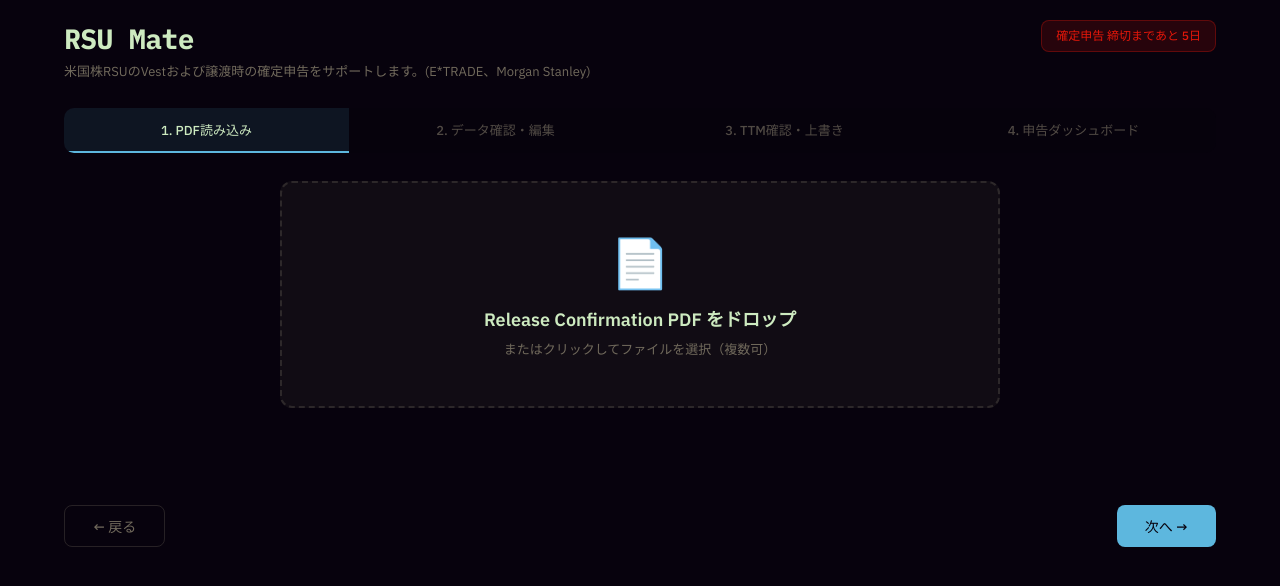
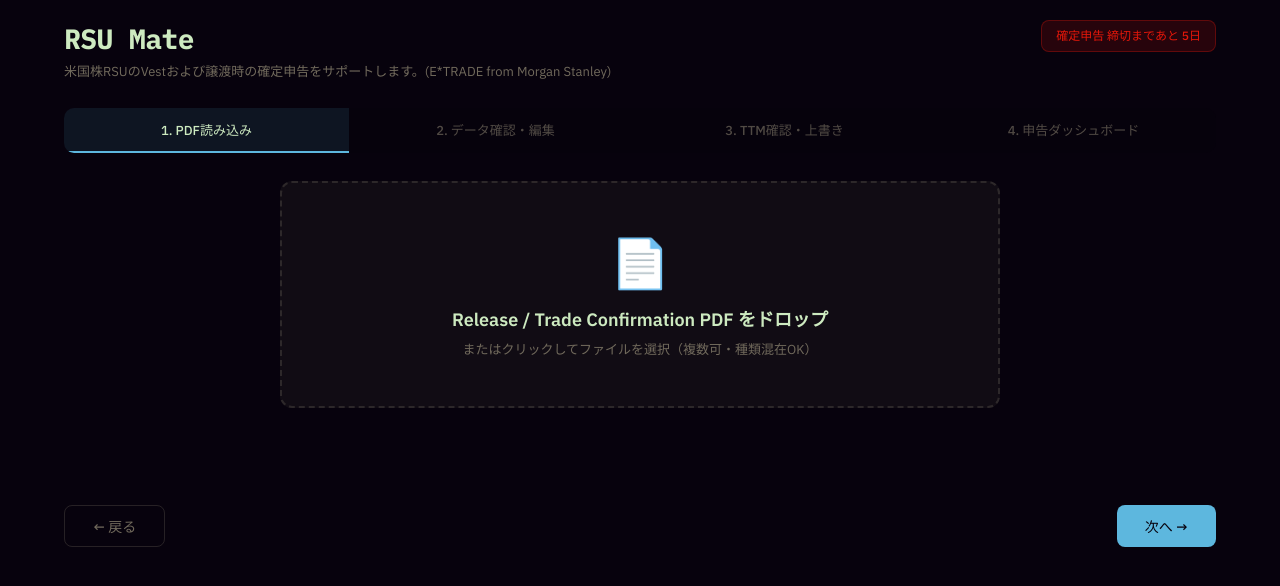
Before and after one commit to dfjrk/rsu2026, a React (Vite) app: page / in a window 1280 px wide. Shown: the top 586 px of the page. Built offline with nearby package versions, Linux system fonts and the light colour scheme.

Commit message:
fix: サブタイトルとPDFドロップの表記を修正
- E*TRADE、Morgan Stanley → E*TRADE from Morgan Stanley
- ドロップゾーンを Release / Trade 両対応の案内に変更
- README.md の対応証券会社表記も統一

```diff
--- a/src/App.jsx
+++ b/src/App.jsx
@@ -190,7 +190,7 @@ export default function App() {
           <div>
             <div style={styles.title}>RSU Mate</div>
             <div style={styles.subtitle}>
-              米国株RSUのVestおよび譲渡時の確定申告をサポートします。(E*TRADE、Morgan Stanley)
+              米国株RSUのVestおよび譲渡時の確定申告をサポートします。(E*TRADE from Morgan Stanley)
             </div>
           </div>
           <div style={{ display: "flex", alignItems: "center", gap: 12 }}>
--- a/src/components/PdfDropZone.jsx
+++ b/src/components/PdfDropZone.jsx
@@ -91,10 +91,10 @@ export default function PdfDropZone({ onFiles, parsing, parseLog }) {
       >
         <div style={styles.icon}>📄</div>
         <div style={styles.title}>
-          Release Confirmation PDF をドロップ
+          Release / Trade Confirmation PDF をドロップ
         </div>
         <div style={styles.subtitle}>
-          またはクリックしてファイルを選択（複数可）
+          またはクリックしてファイルを選択（複数可・種類混在OK）
         </div>
         <input
           ref={inputRef}
```
Also changed, not shown: 1 other file (tests, documents, lock files or other folders).
